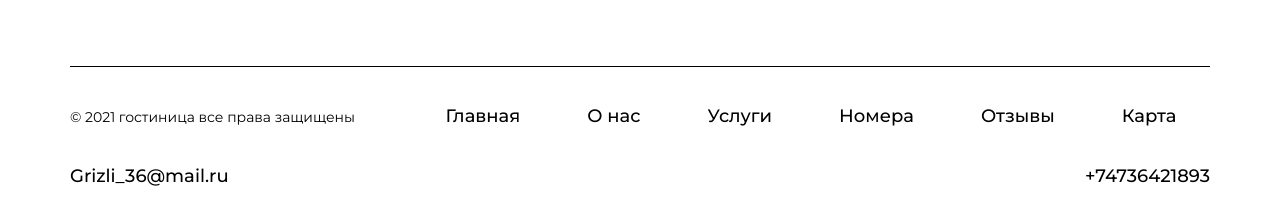
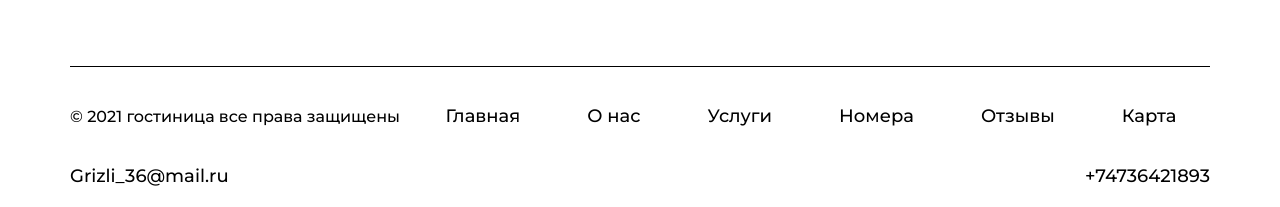
Before and after one commit to s1veme/hotelOrder, a Django app: page / in a window 1280 px wide. Shown: the part 3078-3285 px from the top of the page. Run offline with Django 3.2, Linux system fonts and the light colour scheme; data that the repository does not hold is empty; parts of the project's set-up code (start-up, migrations or seed data) failed here and were passed over; some web fonts are replaced.

Commit message:
Изменил шрифт в footer.

```diff
--- a/grizzly/grizzly/static/css/home.css
+++ b/grizzly/grizzly/static/css/home.css
@@ -500,10 +500,9 @@ ul {
 
 .footer__wrap .hostel-law p {
     color: #000;
-    font-family: Montserrat;
-    font-style: normal;
-    font-weight: normal;
-    font-size: 14px;
+    font-family: Montserrat, sans-serif;
+    font-size: 16px;
+    font-weight: 500;
 }
 
 .footer__wrap .menu {
```
